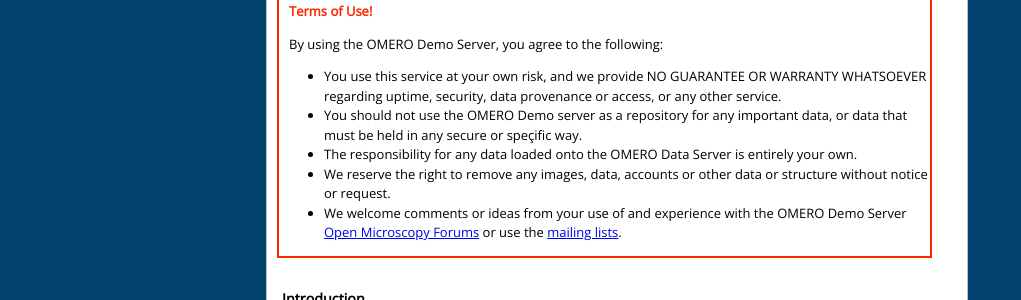
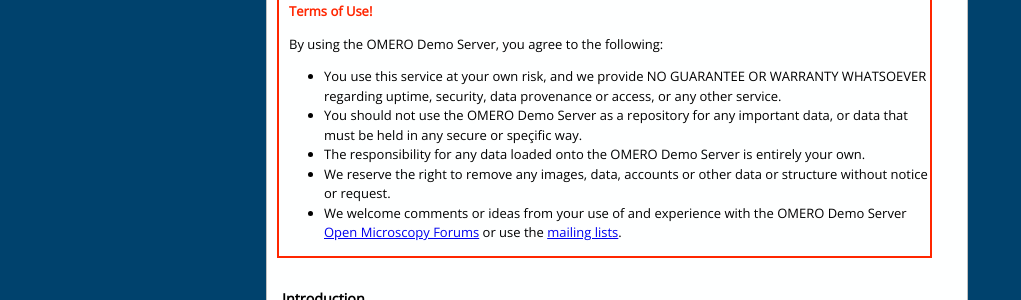
Before and after one commit to snoopycrimecop/ome-help, a Jekyll site: the page built from demo-server.html, in a window 1280 px wide and 900 px high. Shown: the part 231-531 px from the top of the window, without its empty margins (0-1021 px from the left). Built offline with Jekyll 4.4.1, drawn with Linux system fonts in a browser that asks for light colours; Markdown is read by kramdown in place of the engine named in the settings; some of the changed text lies outside the part shown.

Commit message:
Correcting typos from above

```diff
--- a/demo-server.html
+++ b/demo-server.html
@@ -28,9 +28,9 @@
 
 <li>You use this service at your own risk, and we provide NO GUARANTEE OR WARRANTY WHATSOEVER regarding uptime, security, data provenance or access, or any other service.</li>
 
-<li>You should not use the OMERO Demo server as a repository for any important data, or data that must be held in any secure or speçific way.</li>
+<li>You should not use the OMERO Demo Server as a repository for any important data, or data that must be held in any secure or speçific way.</li>
 
-<li>The responsibility for any data loaded onto the OMERO Data Server is entirely your own.</li>
+<li>The responsibility for any data loaded onto the OMERO Demo Server is entirely your own.</li>
 
 <li>We reserve the right to remove any images, data, accounts or other data or structure without notice or request.</li>
 
@@ -151,7 +151,7 @@
 
 <p class="warning-text">Due to the steady increase of issues not under OMERO's control, continued support of Java Web Start for distribution of OMERO.insight is not sustainable and is likely to become impossible in the near future.</p>
 
-<p class="warning-text">Therefore Java Webstart for OMERO.insight has been removed from version 5.2. Webstart is still available in OMERO version 5.1.4 and earlier, but has been deprecated and will no longer be supported.</p>
+<p class="warning-text">Therefore Java Web Start for OMERO.insight has been removed from version 5.2. Web Start is still available in OMERO version 5.1.4 and earlier, but has been deprecated and will no longer be supported.</p>
 
 </div><!-- End warning -->
 
--- a/index.html
+++ b/index.html
@@ -28,9 +28,9 @@
   <div class="line"><br /></div> <!-- end #line -->
 </div><!-- end #line-block -->
 
-<h2>Webstart has been removed from 5.2.0</h2>
+<h2>Web Start has been removed from 5.2.0</h2>
 
-<p>Due to Java no longer supporting Webstart and increasing compatibility issues, Java Web Start for OMERO.insight has been removed from version 5.2.0. It remains in version 5.1.4, but has been deprecated, so no further work, including security patching will be done on it.</p>
+<p>Due to Java no longer supporting Web Start and increasing compatibility issues, Java Web Start for OMERO.insight has been removed from version 5.2.0. It remains in version 5.1.4, but has been deprecated, so no further work, including security patching will be done on it.</p>
 
 <div class="line-block">
   <div class="line"><br /></div> <!-- end #line -->
```
